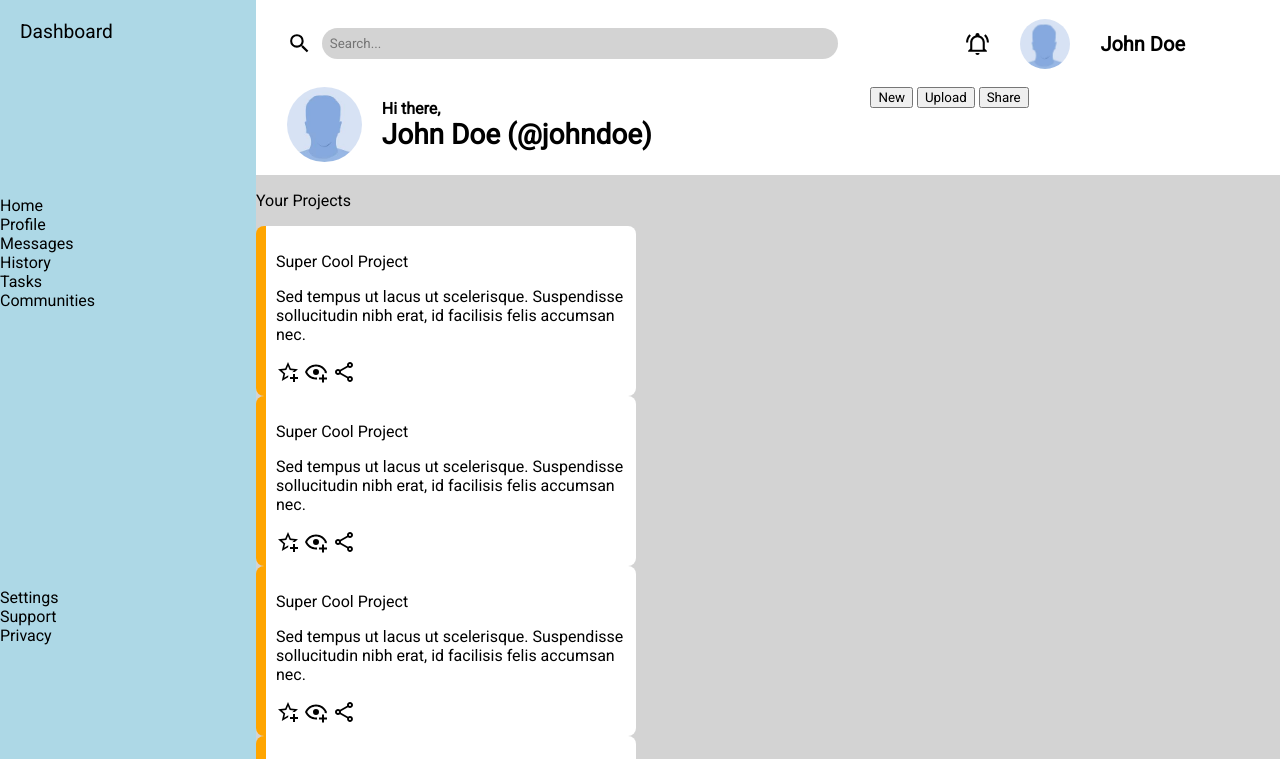
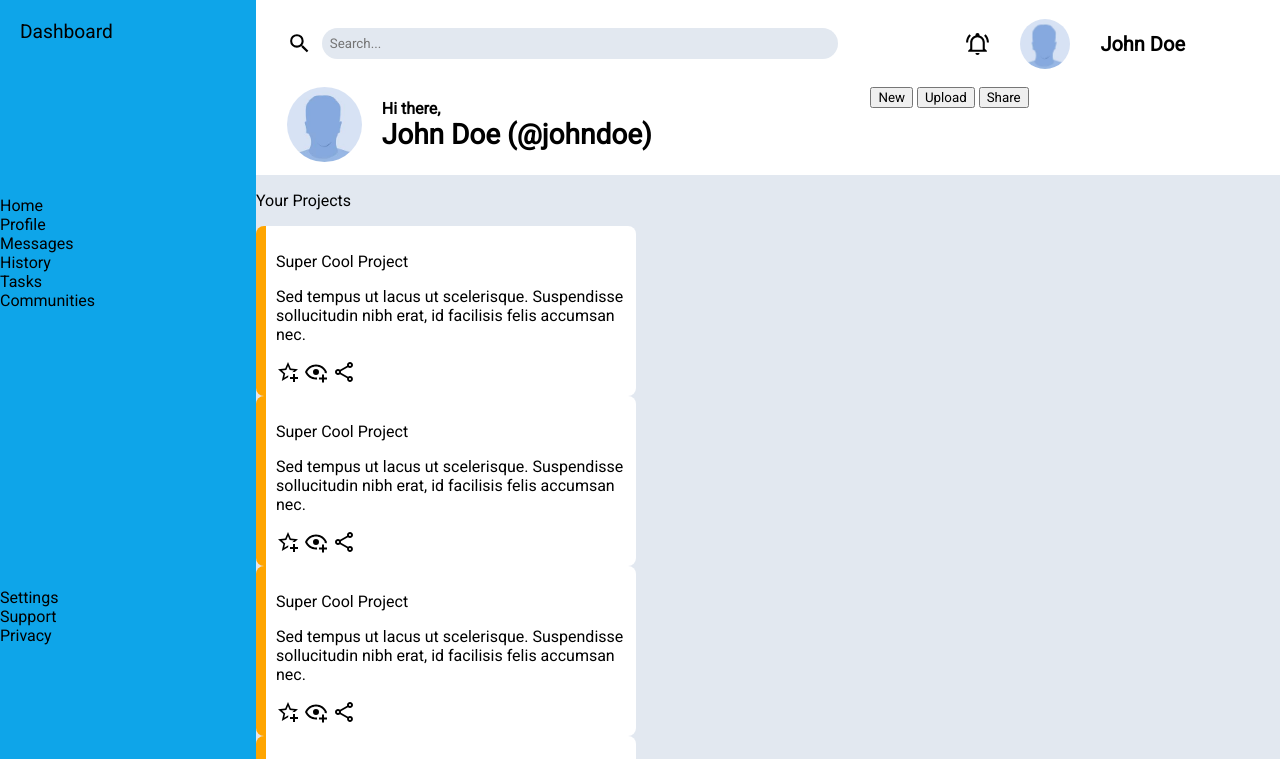
Before and after one commit to rodolfoarambulo/admin-dashboard, a plain HTML site: page index.html in a window 1280 px wide. Shown: the top 759 px of the page. Drawn offline with Linux system fonts and the light colour scheme.

Commit message:
Adjust color palette

```diff
--- a/styles/style.css
+++ b/styles/style.css
@@ -23,7 +23,7 @@ ul {
 .sidebar {
     display: grid;
     grid-template-rows: 1fr 2fr 8fr;
-    background-color: lightblue;
+    background-color: #0ea5e9;
     grid-column: 1 / 2;
     grid-row: 1 / 3;
 }
@@ -55,7 +55,7 @@ ul {
 }
 
 .search-bar input {
-    background-color: lightgray;
+    background-color: #e2e8f0;
     border: none;
     border-radius: 25px;
     width: 500px;
@@ -110,7 +110,7 @@ ul {
 }
 
 .main-content {
-    background-color: lightgray;
+    background-color:#e2e8f0;
     grid-column: 2 / 3;
 }
 
```
